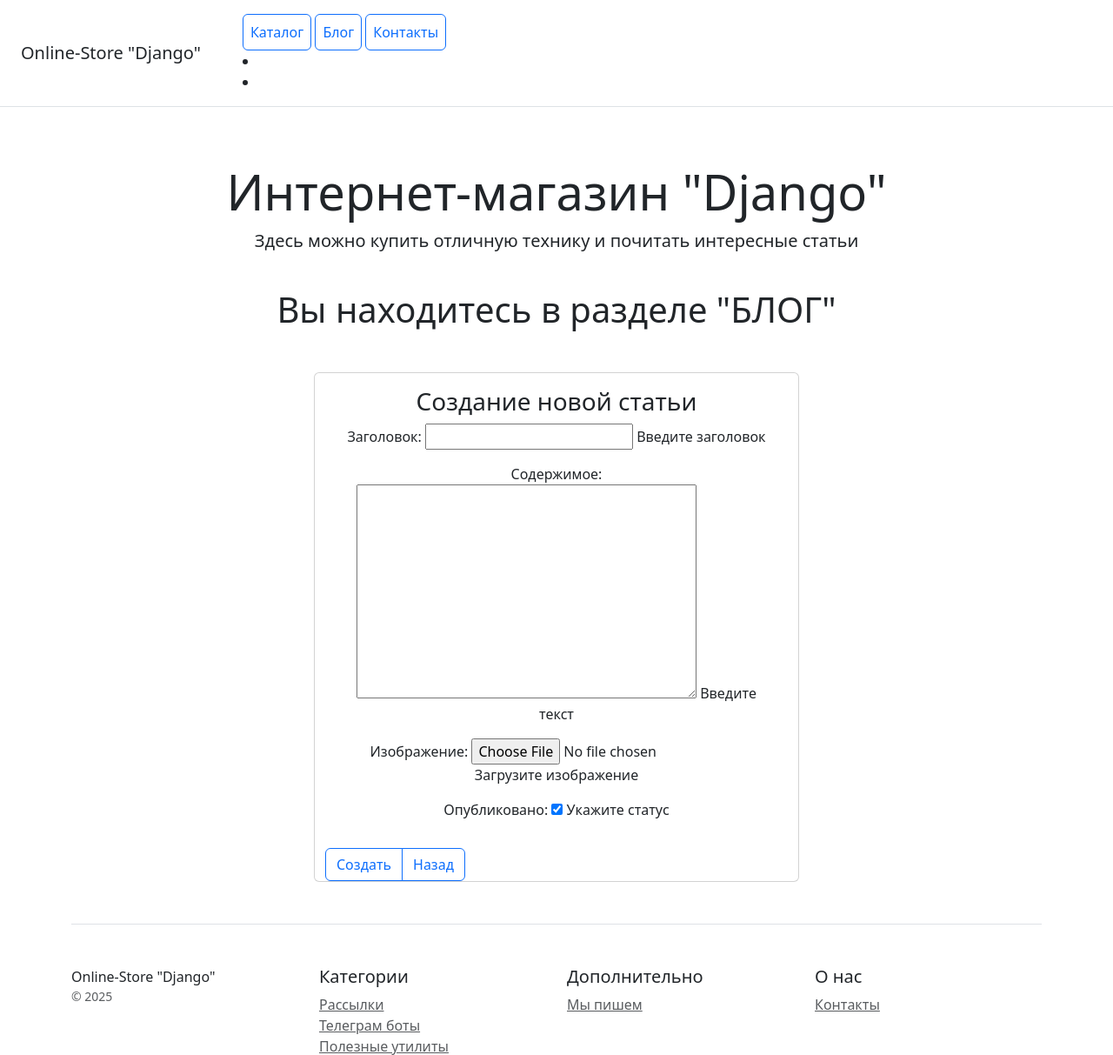
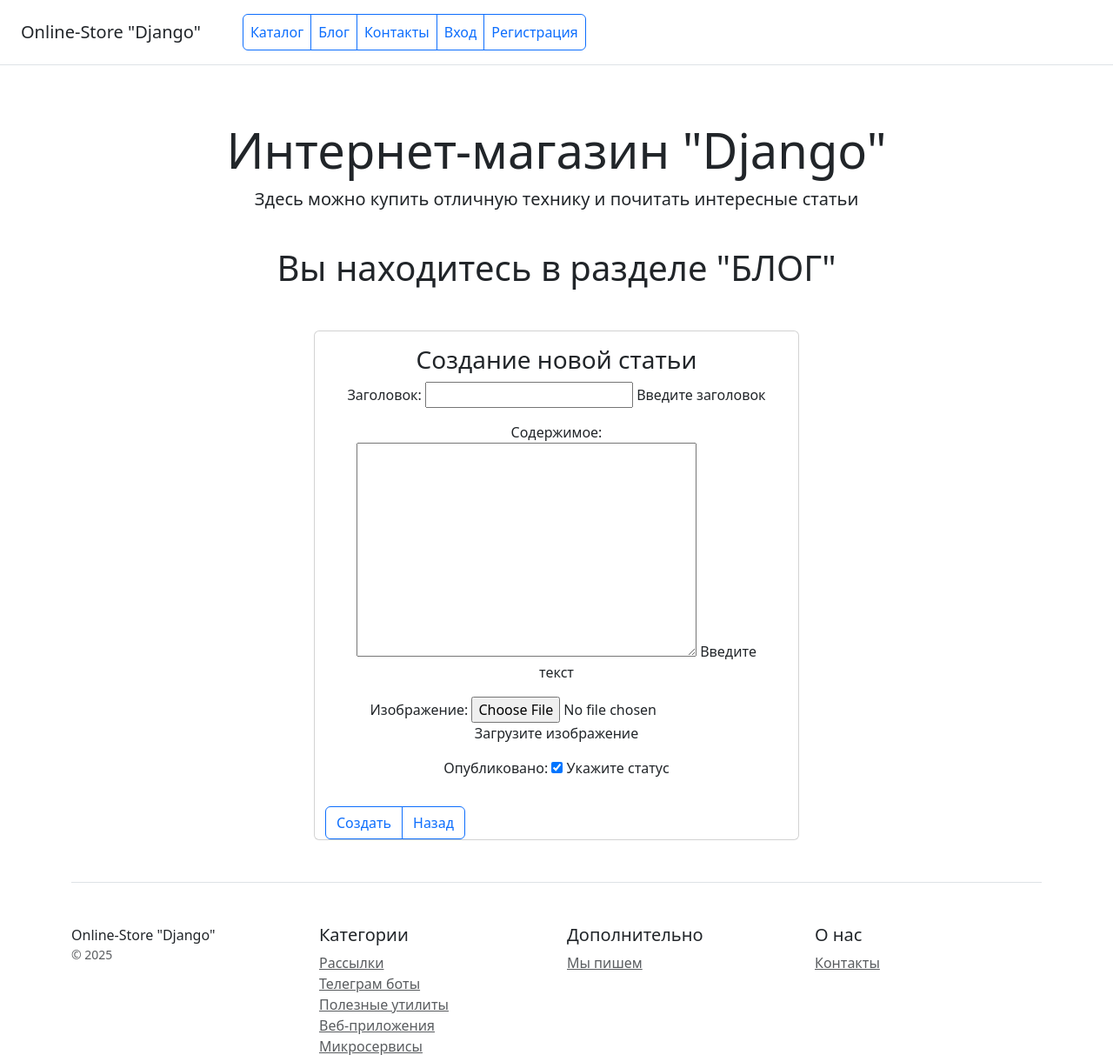
Before and after one commit to Vadimko4/Django-Online-Store, a Django app: page /blog/create in a window 1280 px wide. Shown: the top 1213 px of the page at 87% size. Run offline with Django 5.2, Linux system fonts and the light colour scheme; some libraries are stand-ins or nearby versions.

Commit message:
update inc_menu, login, user_form, urls

```diff
--- a/catalog/templates/catalog/includes/inc_menu.html
+++ b/catalog/templates/catalog/includes/inc_menu.html
@@ -1,19 +1,31 @@
 <div class="d-flex flex-column flex-md-row align-items-center p-3 px-md-4 mb-3 bg-white border-bottom box-shadow">
     <h5 class="my-0 mr-md-auto font-weight-normal">Online-Store "Django"</h5>
     <nav class="ms-5">
+        <div class="d-flex justify-content-between align-items-center">
+            <div class="btn-group" role="group" aria-label="Basic example">
                 <a class="p-2 btn btn-outline-primary" href="/">Каталог</a>
                 <a class="p-2 btn btn-outline-primary" href="/blog/">Блог</a>
                 <a class="p-2 btn btn-outline-primary" href="/contacts/">Контакты</a>
                 {% if user.is_authenticated %}
                 <form action="{% url 'users:logout' %}" method="post" style="display:inline;">
                     {% csrf_token %}
-            <button type="submit" class="text-white" style="background:none; border:none; padding:0;">
+                    <button type="submit" class="btn btn-outline-primary">
                         Выход
                     </button>
                 </form>
                 {% else %}
-        <li><a href="{% url 'users:login' %}" class="text-white">Вход</a></li>
-        <li><a href="{% url 'users:register' %}" class="text-white">Регистрация</a></li>
+                <a class="p-2 btn btn-outline-primary" href="{% url 'users:login' %}">Вход</a>
+                <a class="p-2 btn btn-outline-primary" href="{% url 'users:register' %}">Регистрация</a>
                 {% endif %}
+            </div>
+        </div>
+
+
+        <!--        <form action="{% url 'users:logout' %}" method="post" style="display:inline;">-->
+        <!--            <button type="submit" class="text-white" style="background:none; border:none; padding:0;">-->
+        <!--                -->
+        <!--            </button>-->
+        <!--        </form>-->
+
     </nav>
 </div>
--- a/catalog/urls.py
+++ b/catalog/urls.py
@@ -7,6 +7,7 @@ from catalog.views import ContactsView, ProductDetailView, ProductListView, Prod
 app_name = CatalogConfig.name
 
 urlpatterns = [
+    path('', ProductListView.as_view(), name='home'),
     path('products/', ProductListView.as_view(), name='home'),
     path('contacts/', ContactsView.as_view(), name='contacts'),
     path('products/<int:pk>/', ProductDetailView.as_view(), name='product_detail'),
--- a/users/templates/login.html
+++ b/users/templates/login.html
@@ -1,4 +1,4 @@
-{% extends 'dogs/base.html' %}
+{% extends 'catalog/base.html' %}
 {% block content %}
 <div class="container">
     <form class="row" method="post" enctype="multipart/form-data">
--- a/users/templates/users/user_form.html
+++ b/users/templates/users/user_form.html
@@ -1,4 +1,4 @@
-{% extends 'dogs/base.html' %}
+{% extends 'catalog/base.html' %}
 {% block content %}
 <div class="container">
     <form class="row" method="post" enctype="multipart/form-data">
```
Lines whose indentation alone changed are shown as unchanged.
